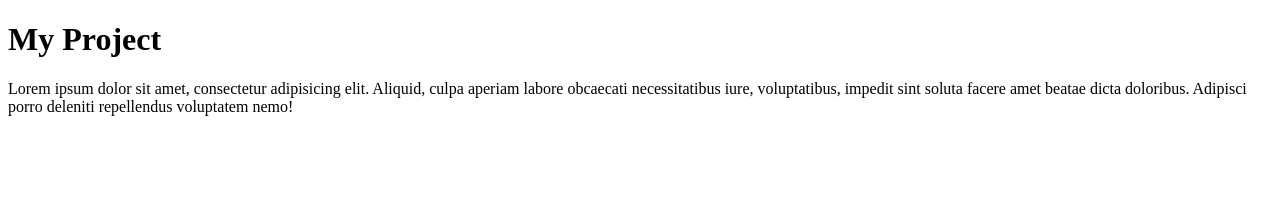
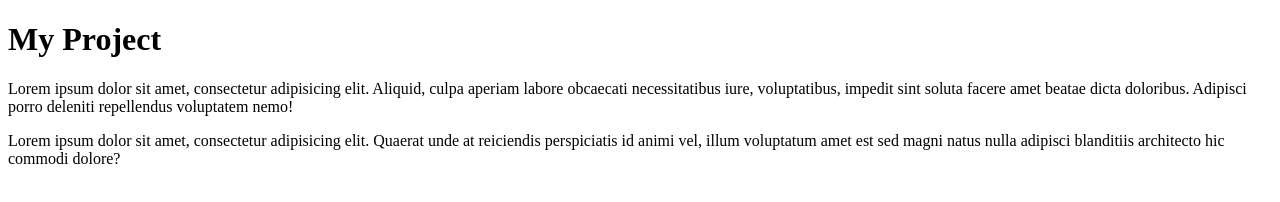
Before and after one commit to digimoniker/random-prac-2, a plain HTML site: page someApp/index.html in a window 1280 px wide. Drawn offline with Linux system fonts and the light colour scheme.

Commit message:
Add to html

```diff
--- a/someApp/index.html
+++ b/someApp/index.html
@@ -8,5 +8,7 @@
 <body>
     <h1>My Project</h1>
     <p>Lorem ipsum dolor sit amet, consectetur adipisicing elit. Aliquid, culpa aperiam labore obcaecati necessitatibus iure, voluptatibus, impedit sint soluta facere amet beatae dicta doloribus. Adipisci porro deleniti repellendus voluptatem nemo!</p>
+
+    <p>Lorem ipsum dolor sit amet, consectetur adipisicing elit. Quaerat unde at reiciendis perspiciatis id animi vel, illum voluptatum amet est sed magni natus nulla adipisci blanditiis architecto hic commodi dolore?</p>
 </body>
 </html>
```
